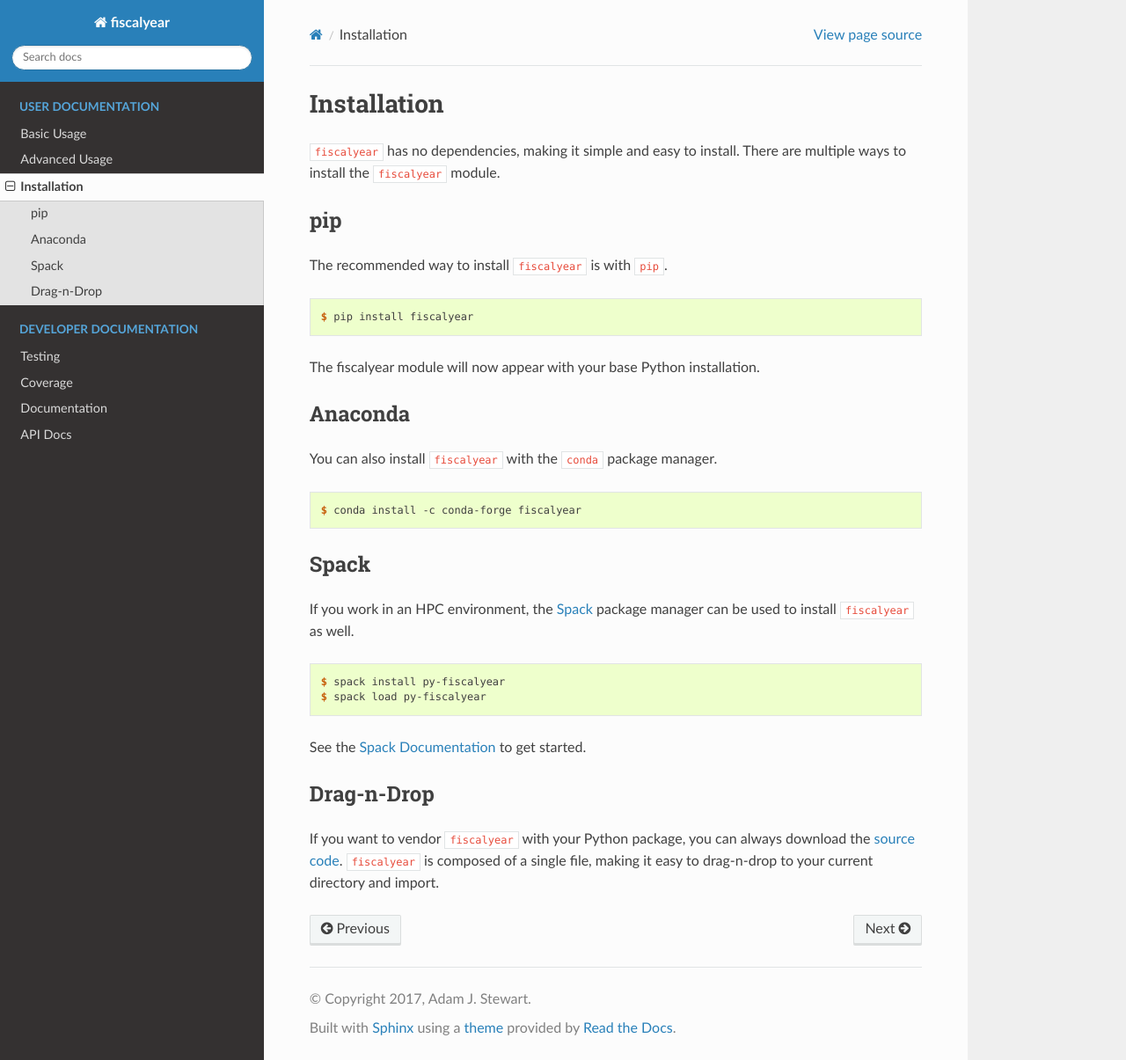
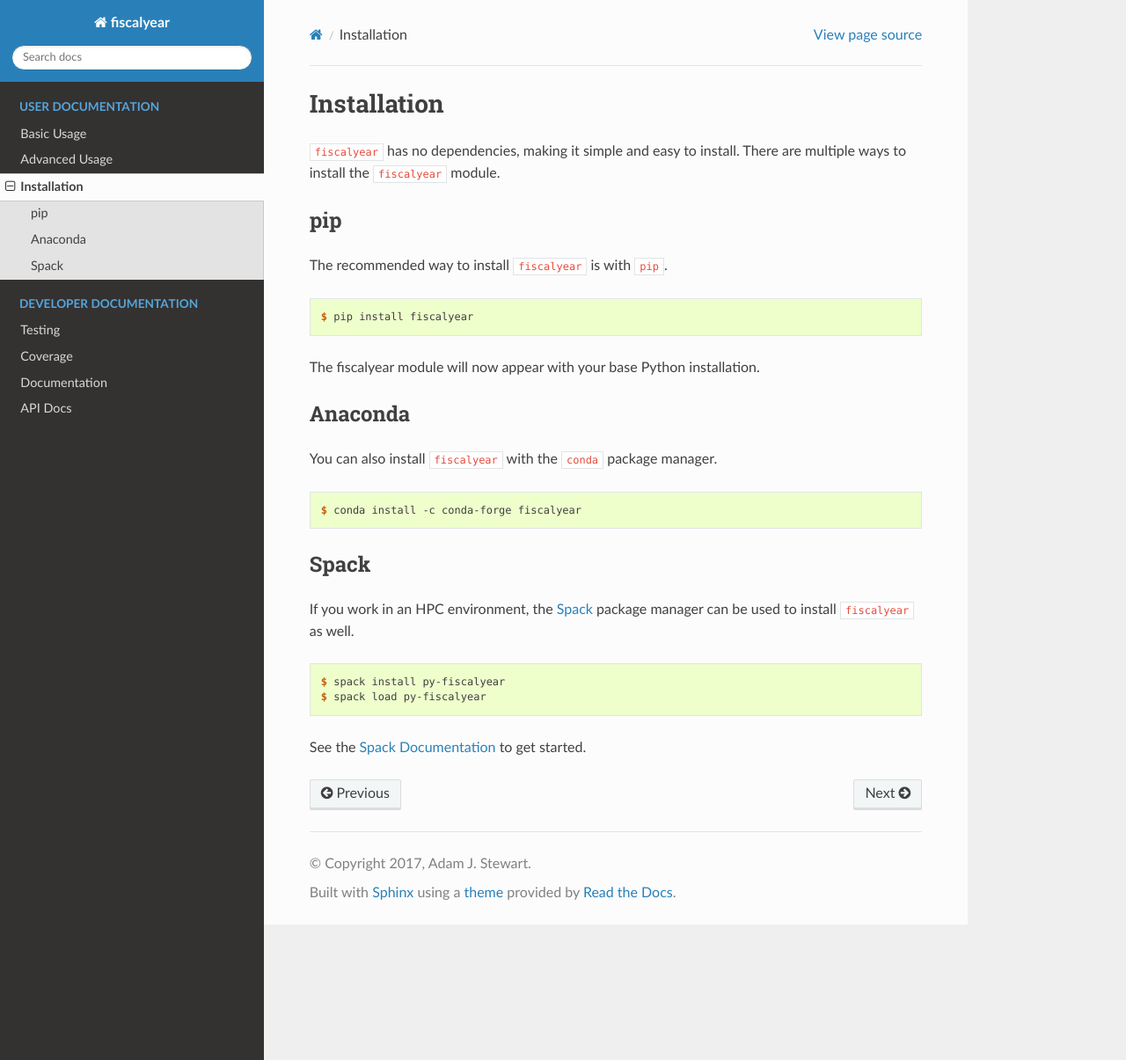
Before and after one commit to adamjstewart/fiscalyear, a Sphinx documentation site: the page built from docs/installation.rst, in a window 1280 px wide and 1205 px high. Shown: the whole window at 88% size. Built offline with Sphinx 7.4.7 and the Read the Docs theme 3.1.0, drawn with Linux system fonts in a browser that asks for light colours.

Commit message:
Filename was renamed

```diff
--- a/docs/installation.rst
+++ b/docs/installation.rst
@@ -39,9 +39,3 @@ If you work in an HPC environment, the `Spack <https://spack.io/>`_ package mana
 
 
 See the `Spack Documentation <https://spack.readthedocs.io/en/latest/>`_ to get started.
-
-
-Drag-n-Drop
------------
-
-If you want to vendor ``fiscalyear`` with your Python package, you can always download the `source code <https://github.com/adamjstewart/fiscalyear/blob/master/fiscalyear.py>`_. ``fiscalyear`` is composed of a single file, making it easy to drag-n-drop to your current directory and import.
```
